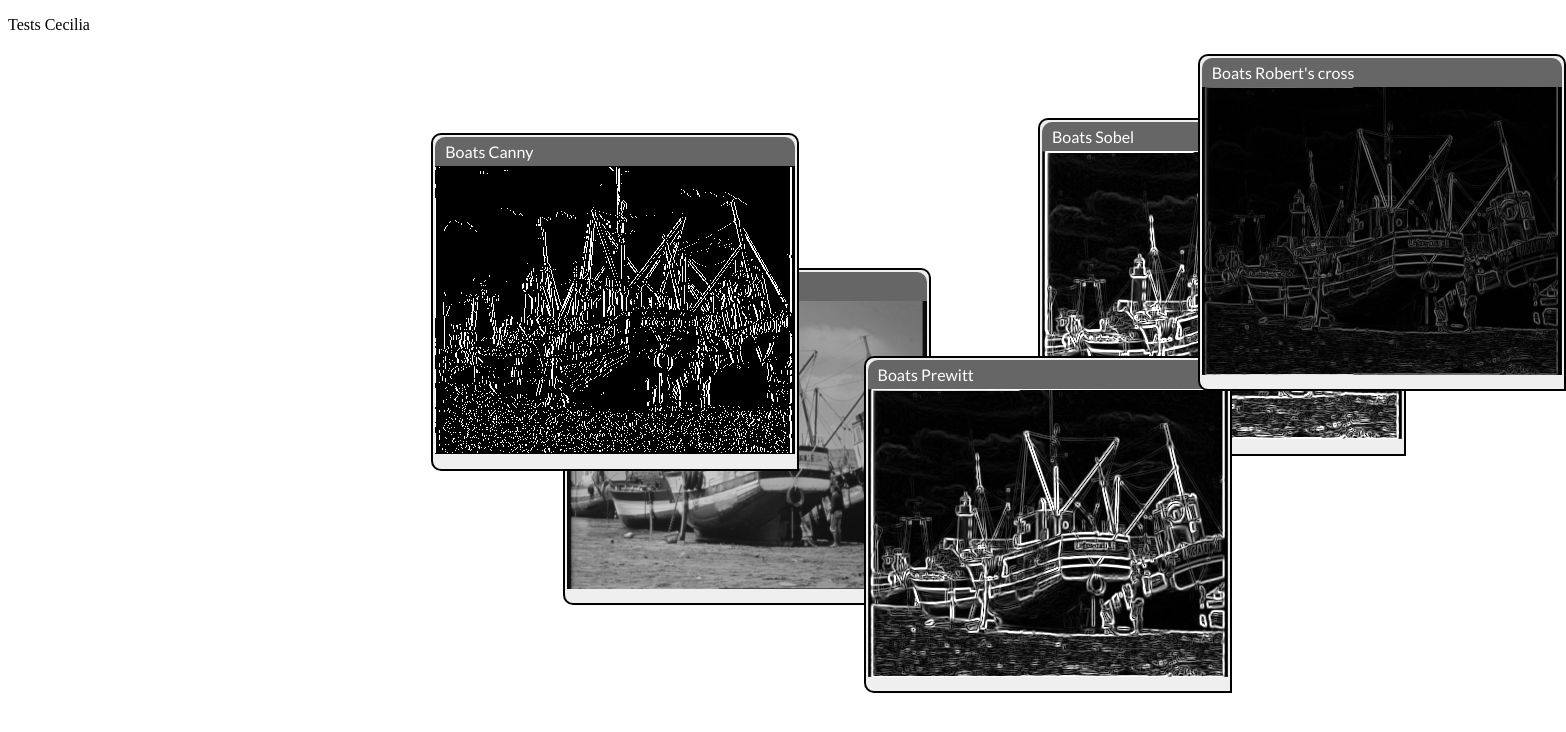
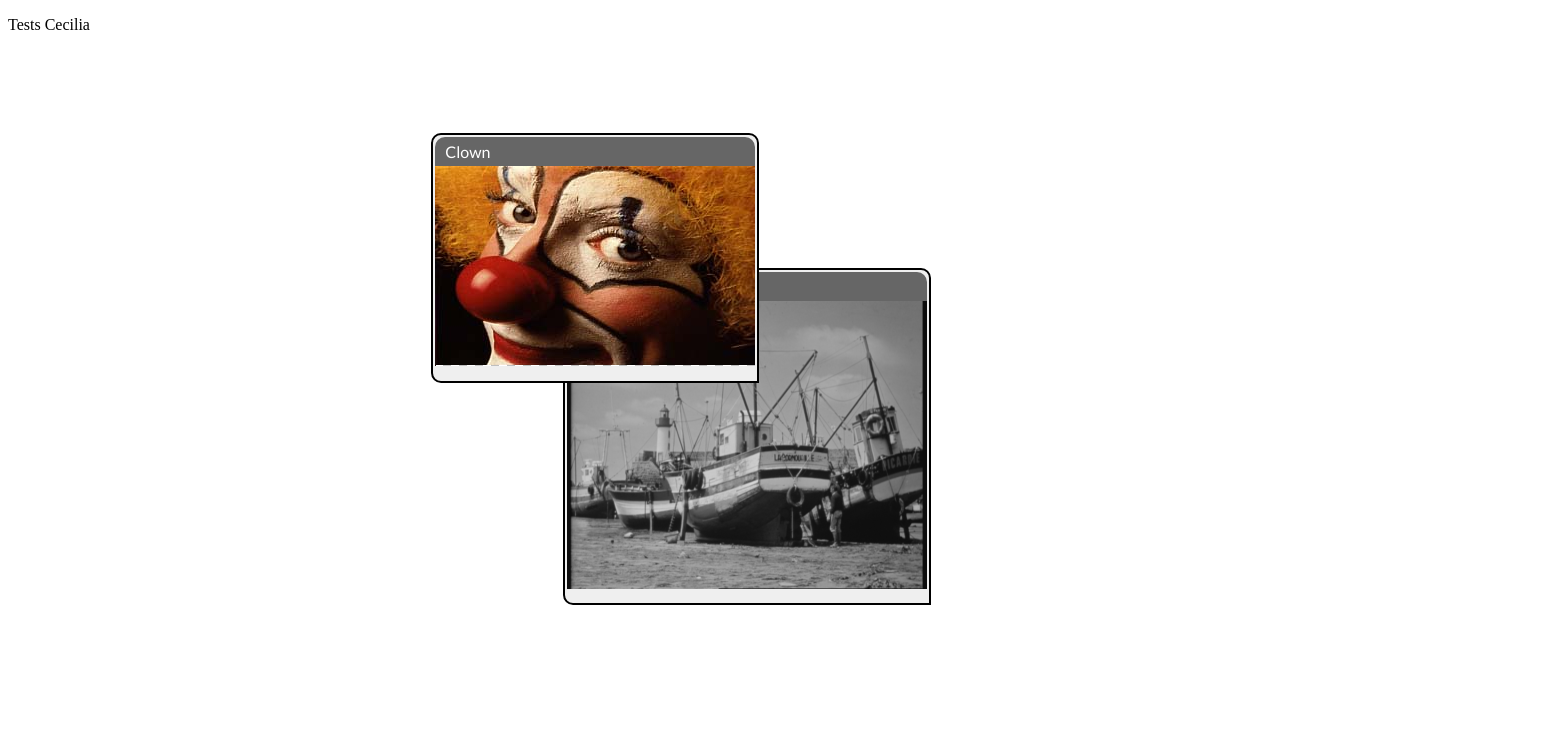
Before and after one commit to bockp/Edge-Detection-project, a website: page times/examples/testCecilia.html in a window 1280 px wide. Shown: the whole page, 1566 px wide, since content can reach past the window. Drawn offline with Linux system fonts and the light colour scheme.

Commit message:
Add files via upload

```diff
--- a/times/examples/testCecilia.html
+++ b/times/examples/testCecilia.html
@@ -7,7 +7,8 @@
 <link rel="stylesheet" type="text/css" href="../css/times.css">
 <script type="text/javascript" src="../javascripts/TIMES.bundle.js"></script>
 <script type="text/javascript" src="../samples/boats_360x288.js"></script>
-<script type="text/javascript" src="../samples/Lenna1.js"></script>
+<script type="text/javascript" src="../samples/clown_rgba8888_320x200.js"></script>
+<script type="text/javascript" src="../samples/Lenna.js"></script>
 <script type="text/javascript" src="../src/process/edgeDetect.js"></script>
 
 </head>
--- a/times/examples/testCecilia.js
+++ b/times/examples/testCecilia.js
@@ -2,7 +2,7 @@
  * Display uint8 images
  */
 let img0 = new T.Image('uint8',360,288); //360,288;
-//try with lena1_px 100x100 (blured with gaussian blur sigma=1.0 with imageJ)
+//try canny with lena1_px 100x100 (blured with gaussian blur sigma=1.0 with imageJ)
 img0.setPixels(boats_pixels); //boats_pixels
 let win0 = new T.Window('Boats');
 let view0 = T.view(img0.getRaster());
@@ -11,24 +11,37 @@ win0.addView(view0);
 // Add the window to the DOM and display it
 win0.addToDOM('workspace');
 
+let img2 = new T.Image('rgba',320,200);
+img2.setPixels(clown_pixels);
+let win2 = new T.Window('Clown');
+let view2 = T.view(img2.getRaster());
+// Create the window content from the view
+win2.addView(view2);
+// Add the window to the DOM and display it
+win2.addToDOM('workspace');
+
+let greyclown = to8bit(img2);
+console.log(greyclown.raster.pixelData);
+
 //console.log("data");
 //console.log(img0.raster.pixelData);
-let testCanny = canny(img0,5,30);
+let testCanny = canny(img2,50,60);
 //console.log("end");
 //console.log(newImg);
-let win = new T.Window('Boats Canny');
-let view = T.view(testCanny.getRaster());
+//let win = new T.Window('Boats Canny');
+//let view = T.view(testCanny.getRaster());
 // Create the window content from the view
-win.addView(view);
+//win.addView(view);
 // Add the window to the DOM and display it
-win.addToDOM('workspace');
+//win.addToDOM('workspace');
 
 
-let testSobel = sobel(img0);
-let testPrewitt = prewitt(img0);
-let testRobert= robertscross(img0);
+let testSobel = sobel(img2);
+let testPrewitt = prewitt(img2);
+let testRobert = robertscross(img2);
+let testLoG = LoG(img2);
 
-
+/*
 let win1 = new T.Window('Boats Sobel');
 let view1 = T.view(testSobel.getRaster());
 // Create the window content from the view
@@ -47,3 +60,23 @@ let view3 = T.view(testRobert.getRaster());
 win3.addView(view3);
 // Add the window to the DOM and display it
 win3.addToDOM('workspace');
+
+let win4 = new T.Window("Boats LoG");
+let view4 = T.view(testLoG.getRaster());
+// Create the window content from the view
+win4.addView(view4);
+// Add the window to the DOM and display it
+win4.addToDOM('workspace');
+let win5 = new T.Window("Grey clown");
+let view5 = T.view(greyclown.getRaster());
+// Create the window content from the view
+win5.addView(view5);
+// Add the window to the DOM and display it
+win5.addToDOM('workspace');
+*/
+let win6 = new T.Window('Clown Canny');
+let view6 = T.view(testCanny.getRaster());
+// Create the window content from the view
+win6.addView(view6);
+// Add the window to the DOM and display it
+win6.addToDOM('workspace');
```
